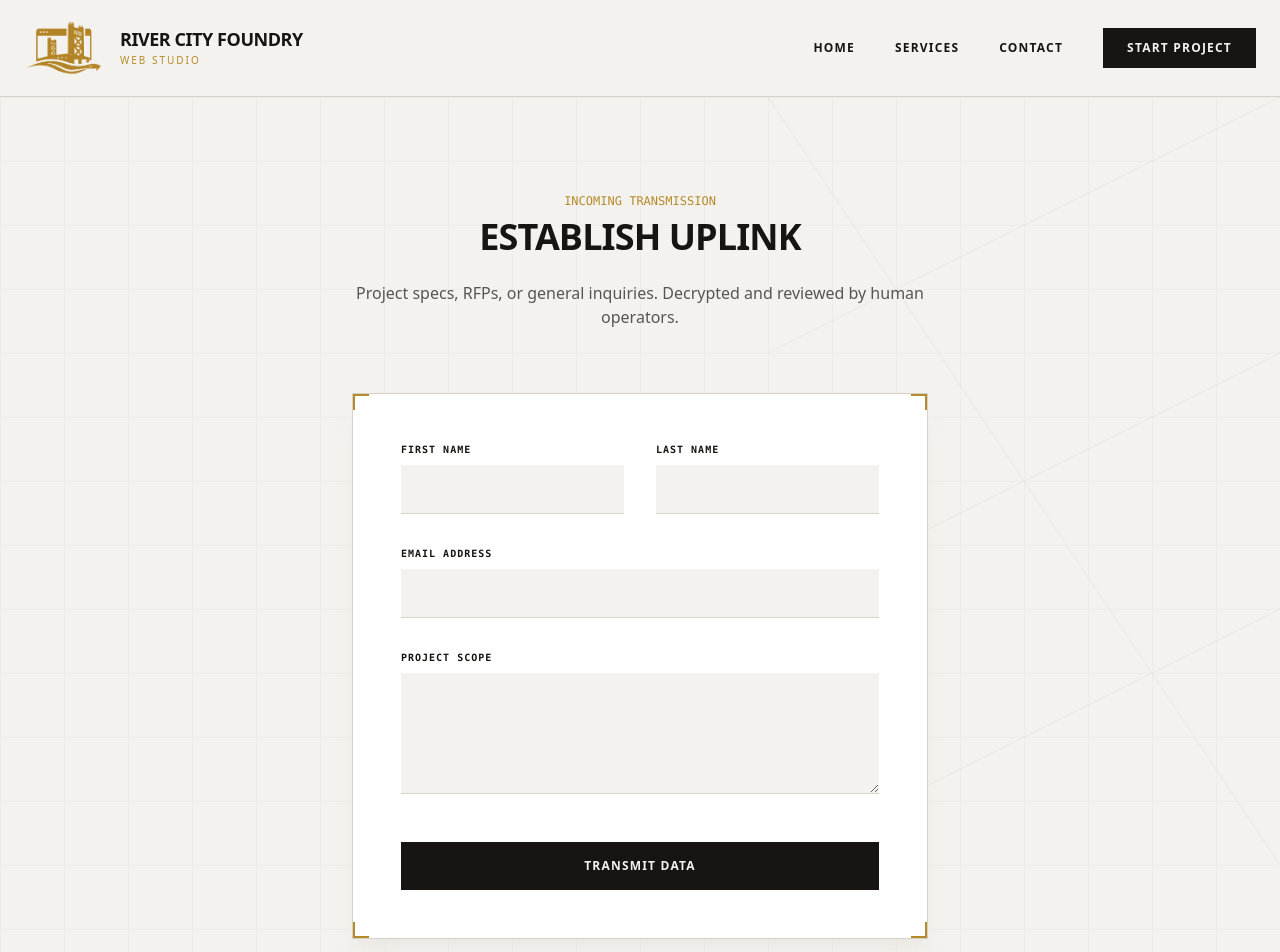
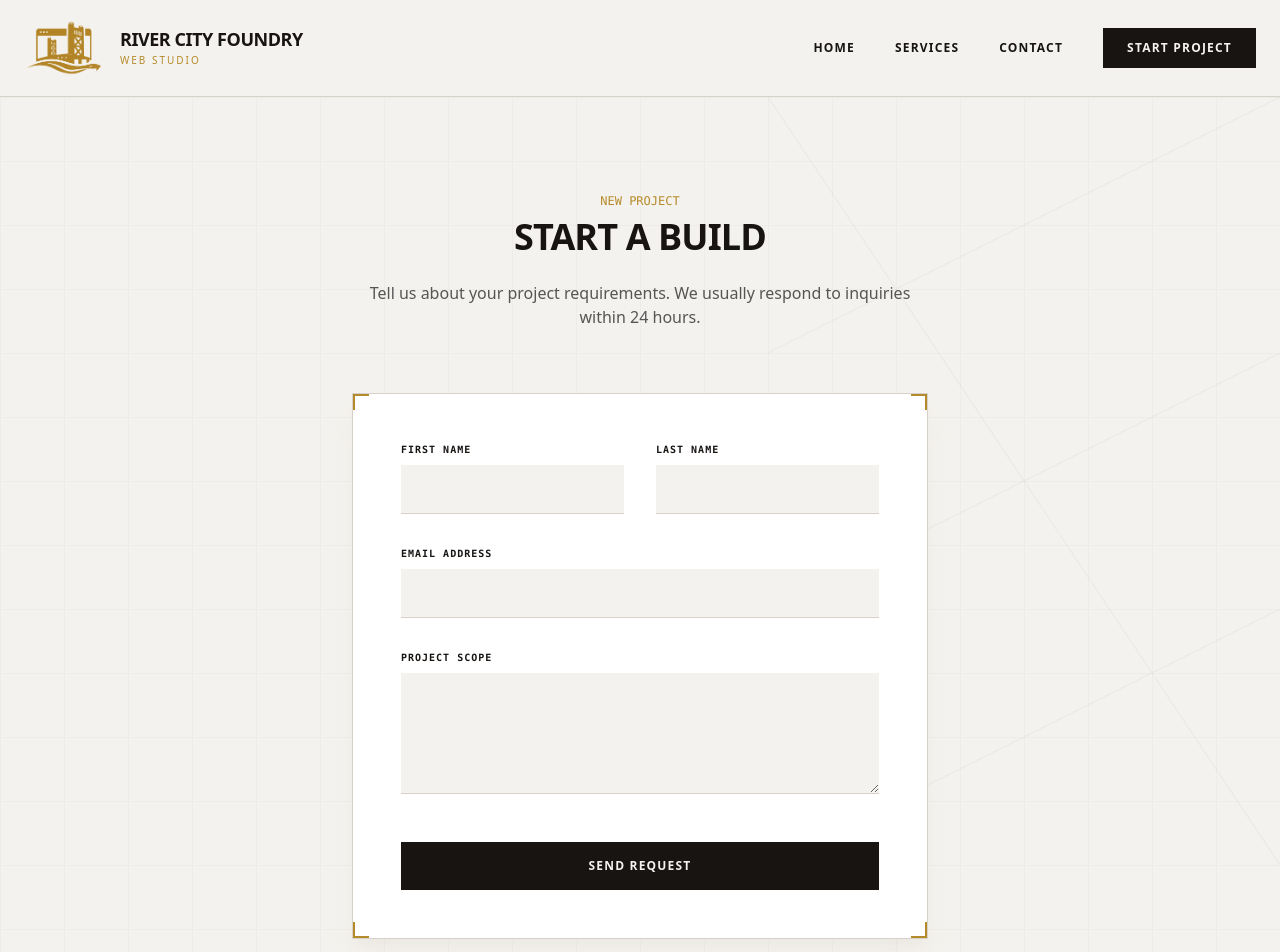
Before and after one commit to seena18/rivercityfoundry, a Next.js app: page /contact in a window 1280 px wide. Shown: the top 952 px of the page. Built offline with nearby package versions, Linux system fonts and the light colour scheme.

Commit message:
Update Contact and Consultation wording for consistency and fix calendar scroll

```diff
--- a/src/app/consultation/page.tsx
+++ b/src/app/consultation/page.tsx
@@ -20,21 +20,21 @@ export default function Consultation() {
       <div className="relative max-w-5xl mx-auto text-center z-10">
 
         <div className="inline-block border border-[#B58A2A] px-3 py-1 mb-6">
-           <span className="text-[#B58A2A] text-xs font-mono tracking-widest uppercase">Initializing Link...</span>
+           <span className="text-[#B58A2A] text-xs font-mono tracking-widest uppercase">Scheduling</span>
         </div>
 
-        <h2 className="text-4xl font-bold uppercase tracking-tight text-[#171412] mb-6">Technical Audit</h2>
+        <h2 className="text-4xl font-bold uppercase tracking-tight text-[#171412] mb-6">Book a Session</h2>
 
         <p className="text-lg text-[#555] max-w-2xl mx-auto mb-12 font-light">
-          30-minute infrastructure assessment. We'll review your current deployment and identify efficiency gaps.
+          Let's discuss your build requirements. No sales scripts—just a feasibility check to see if we're the right fit.
         </p>
 
-        <div className="bg-white border text-center border-[#D6D2CA] shadow-[4px_4px_0px_#D6D2CA] overflow-hidden min-h-[750px]">
+        <div className="bg-white border text-center border-[#D6D2CA] shadow-[4px_4px_0px_#D6D2CA] overflow-hidden min-h-[1050px]">
              {/* Book your session below */}
             <InlineWidget
               url="https://calendly.com/ssabed00/30min"
               styles={{
-                height: '750px',
+                height: '1050px',
                 width: '100%'
               }}
               pageSettings={{
--- a/src/app/contact/page.tsx
+++ b/src/app/contact/page.tsx
@@ -15,10 +15,10 @@ export default function Contact() {
 
       <div className="relative max-w-xl mx-auto z-10">
         <div className="text-center mb-16">
-          <span className="text-[#B58A2A] font-mono text-xs uppercase mb-2 block">Incoming Transmission</span>
-          <h2 className="text-4xl font-bold uppercase tracking-tight text-[#171412] mb-6">Establish Uplink</h2>
+          <span className="text-[#B58A2A] font-mono text-xs uppercase mb-2 block">New Project</span>
+          <h2 className="text-4xl font-bold uppercase tracking-tight text-[#171412] mb-6">Start a Build</h2>
           <p className="text-[#555] font-light">
-            Project specs, RFPs, or general inquiries. Decrypted and reviewed by human operators.
+            Tell us about your project requirements. We usually respond to inquiries within 24 hours.
           </p>
         </div>
 
@@ -57,7 +57,7 @@ export default function Contact() {
 
             <div className="pt-4">
               <button type="submit" className="w-full inline-flex items-center justify-center px-8 py-4 bg-[#171412] text-[#F4F2EE] text-xs font-bold uppercase tracking-widest hover:bg-[#B58A2A] transition-colors">
-                Transmit Data
+                Send Request
               </button>
             </div>
           </form>
```
